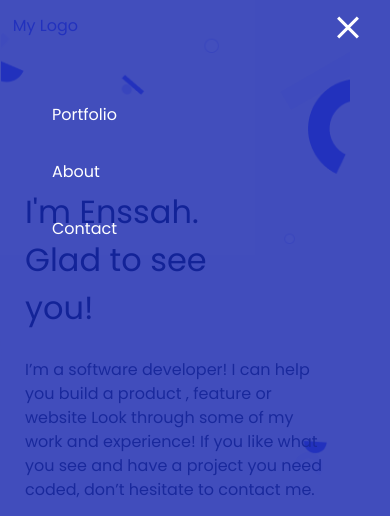
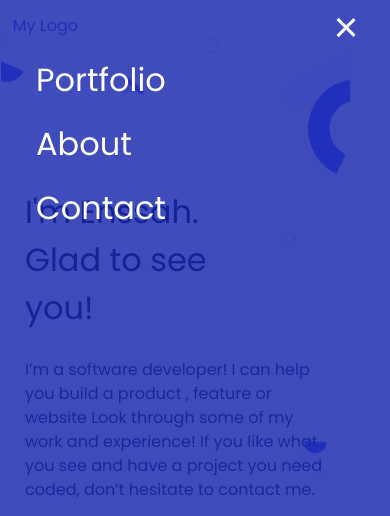
Before and after one commit to efmomoh/Portfolio-setup-and-mobile-first, a website: page index.html in a window 390 px wide. Both pictures are taken after a click on the element 348 px from the left and 27 px from the top of the page. Shown: the top 516 px of the page. Drawn offline with Linux system fonts and the light colour scheme.

Commit message:
Modifies the hamburger

```diff
--- a/style.css
+++ b/style.css
@@ -542,11 +542,13 @@ label {
 
   .bar {
     display: block;
-    width: 4px;
+    width: 1%;
     height: 3px;
     margin: 5px auto;
     transition: all 0.3s ease-in-out;
     background-color: #6070ff;
+    font-size: 1rem;
+
   }
 
   .hamburger {
@@ -578,22 +580,23 @@ label {
     width: 100%;
     align-items: center;
     transition: 0.3s;
-    padding-top: 70px;
+    padding-top: 40px;
     padding-left: 20px;
   }
 
   .list {
-    margin: 2rem;
+    margin: 1rem;
     list-style-type: none;
   }
 
   .list a {
     color: #fff;
+    font-size: 2rem;
   }
 
   .menu.active {
     left: 0;
-    background-color: #1222acca;
+    background-color: #1221accc;
     height: 100vh;
   }
 }
```
